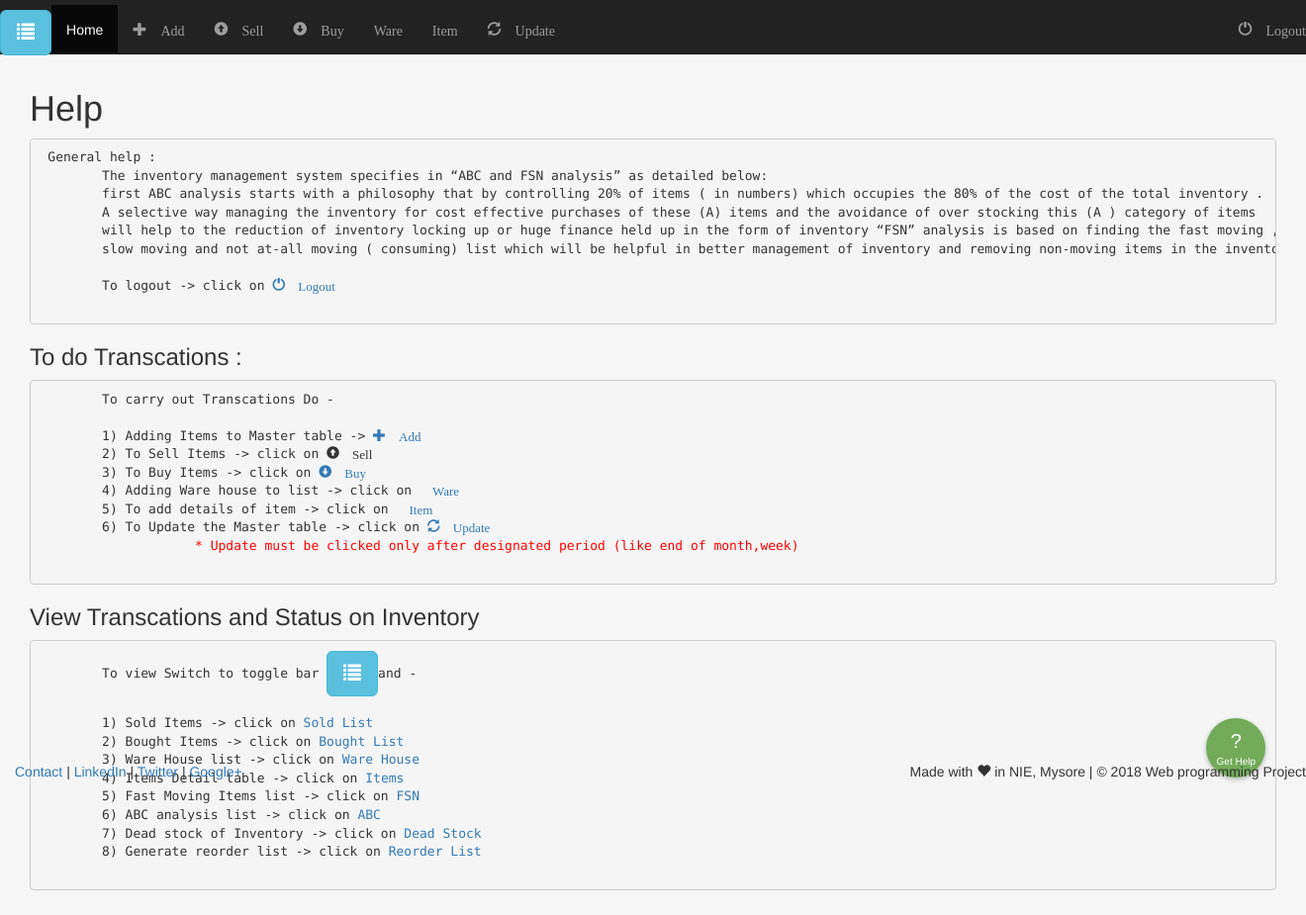
After one commit to naveenrajm7/inventory-management, a Django app: page /help/ in a window 1320 px wide. The commit adds this page. Shown: the whole page at 99% size. Run offline with Django 3.2, Linux system fonts and the light colour scheme; the visitor is signed in with stand-in values (Sample User, id 1); some libraries are stand-ins or nearby versions.

Commit message:
added help - float button, abc,n list

```diff
--- /dev/null
+++ b/webapp/static/webapp/css/help.css
@@ -0,0 +1,60 @@
+.help-button-wrapper {
+  position: fixed;
+  bottom: 1em;
+  right: 1em;
+  text-align: center;
+}
+.help-button {
+  height: 6em;
+  width: 6em;
+  font-size: 10px;
+  border-radius: 50%;
+  border: 0 none;
+  background: #72AB59;
+  color: #fff;
+  cursor: pointer;
+  box-shadow: 0 2px 5px 0 rgba(0, 0, 0, 0.26);
+  transform: scale(1);
+  transition: all 200ms ease;
+}
+.help-button:hover,
+.help-button:focus,
+.help-button:active {
+  box-shadow: 0 8px 17px 0 rgba(0, 0, 0, 0.2);
+  outline: 0;
+}
+.help-button span {
+  display: block;
+  font-size: 2em;
+  transform: scale(1);
+  transition: transform 100ms ease;
+}
+.help-button:hover span,
+.expanded .help-button span,
+.expanded .help-button span {
+  transform: scale(1.25);
+}
+.expanded .help-button {
+  transform: scale(.5);
+  color: rgba(255,255,255,.5);
+  background: #ffaa00;
+}
+.help-list {
+  list-style: none;
+  padding: 0;
+  margin: 0;
+  transition: all 200ms ease;
+  transform: translate(0, 90px) scale(.5);
+  transform-origin: bottom center;
+  opacity: 0;
+}
+.expanded .help-list {
+  transform: translate(0px,20px) scale(1);
+  opacity: 1;
+}
+.help-list li {
+  margin-bottom: 1em;
+}
+.help-list a {
+  color: #212121;
+}
--- a/webapp/templates/webapp/about.html
+++ b/webapp/templates/webapp/about.html
@@ -1,9 +1,12 @@
 {% extends "webapp/base.html" %}
+{% load static %}
 {% block title %}About Us {% endblock %}
 {% block body %}
     {% for c in dict_content %}
         <p> {{c}} </p>
-    {% endfor %}
+    {% endfor %}<br>
+    How this works: GIF guide
+    <img src="{% static 'webapp/img/out.gif' %}" width="1100" height="500" alt="howtogif"><br><br>
     Source Code on : <a href="https://github.com/naveenrajm7/inventory-management"><i class="fa fa-github" style="font-size:36px"></i> GitHub</a>
 
 {% endblock %}
--- a/webapp/templates/webapp/head.html
+++ b/webapp/templates/webapp/head.html
@@ -8,6 +8,7 @@
 	<link rel="stylesheet" href="{% static 'webapp/css/bootstrap.min.css' %}" type = "text/css"/>
 	<meta name="viewport" content = "width=device-width, initial-scale=1.0">
     <link rel="stylesheet" href="{% static 'webapp/css/sidebar.css' %}">
+    <link rel="stylesheet" href="{% static 'webapp/css/help.css' %}">
     <script src="https://code.jquery.com/jquery-1.10.2.js"></script>
     <script src="{% static 'webapp/js/nav-active.js' %}"></script>
 
@@ -85,9 +86,12 @@
             <li><a href="/consum">Sold List</a></li>
             <li><a href="/issue">Bought List</a></li>
             <li><a href="/whouse">Ware House</a></li>
-            <li><a href="/item">Items</a></li>
+            <li><a href="/item">Items</a></li><hr style="border-top: dotted 1px;" />
             <li><a href="/fsn">FSN</a></li>
-            <li><a href="/reorder">Reorder List</a></li>
+            <li><a href="/abc">ABC</a></li>
+            <li><a href="/not">Dead Stock</a></li>
+            <li><a href="/reorder">Reorder List</a></li><hr>
+            <li><a href="/help">Help?</a><li>
        </ul>
     </div>
 
@@ -102,6 +106,7 @@
     </div>
 
     </div>
+
     <!-- Menu toggle script -->
     <script>
         $('#menu-toggle').click(
@@ -110,27 +115,27 @@
                 $('#wrapper').toggleClass("menuDispalyed");
             });
     </script>
-<!-- Small modal -->
-<div class="modal" id="logoutModal" tabindex="-1" role="dialog" aria-hidden="true">
-<div class="modal-dialog modal-sm">
-<div class="modal-content">
-  <div class="modal-header">
-    <button type="button" class="close" data-dismiss="modal" aria-label="Close"><span aria-hidden="true">×</span></button>
-    <h4>Log Out <i class="fa fa-lock"></i></h4>
-  </div>
-  <div class="modal-body">
-    <p><i class="fa fa-question-circle"></i> Are you sure you want to log-off? <br /></p>
-    <div class="actionsBtns">
-        <form action="/logout" method="post">
-            <input type="hidden" name="${_csrf.parameterName}" value="${_csrf.token}"/>
-            <input type="submit" class="btn btn-default btn-primary" data-dismiss="modal" value="Logout" />
-                <button class="btn btn-default" data-dismiss="modal">Cancel</button>
-        </form>
-    </div>
-  </div>
+
+<!-- floating help -->
+<div class="help-button-wrapper">
+  <ul class="help-list">
+    <li><a href="/help#do">Do Transcations</a></li>
+    <li><a href="/help#view">View Transcations</a></li>
+    <li><a href="/help#general">General Help</a></li>
+  </ul>
+  <button class="help-button">
+    <span>?</span>
+    Get Help
+  </button>
 </div>
-</div>
-</div>
+
+<!-- help toggle script -->
+<script>
+    $('.help-button').on('click', function(){
+        $('.help-button-wrapper').toggleClass('expanded');
+    });
+</script>
+
 
 {% include "webapp/includes/footer.html" %}
 </body>
--- /dev/null
+++ b/webapp/templates/webapp/help.html
@@ -0,0 +1,39 @@
+{% extends "webapp/head.html" %}
+{% block title %} {{ title }}{% endblock %}
+{% block content %}
+    <h1 id="general"> {{ title }} </h1>
+    <pre> General help :
+        The inventory management system specifies in “ABC and FSN analysis” as detailed below:
+        first ABC analysis starts with a philosophy that by controlling 20% of items ( in numbers) which occupies the 80% of the cost of the total inventory .
+        A selective way managing the inventory for cost effective purchases of these (A) items and the avoidance of over stocking this (A ) category of items
+        will help to the reduction of inventory locking up or huge finance held up in the form of inventory “FSN” analysis is based on finding the fast moving ,
+        slow moving and not at-all moving ( consuming) list which will be helpful in better management of inventory and removing non-moving items in the inventory .
+
+        To logout -> click on <a href="/logout/"><span class="glyphicon glyphicon-off" aria-hidden="true"> Logout </span></a>
+    </pre>
+    <b><h3 id="do"> To do Transcations :</h3></b>
+    <pre>
+        To carry out Transcations Do -
+
+        1) Adding Items to Master table -> <a href="{% url 'webapp:master-add' %}"><span class="glyphicon glyphicon-plus" aria-hidden="true"> Add</span></a>
+        2) To Sell Items -> click on <span class="glyphicon glyphicon-circle-arrow-up" aria-hidden="true"> Sell</span>
+        3) To Buy Items -> click on <a href="{% url 'webapp:issue-add' %}"><span class="glyphicon glyphicon-circle-arrow-down" aria-hidden="true"> Buy</span></a>
+        4) Adding Ware house to list -> click on <a href="{% url 'webapp:whouse-add' %}"><span class="glyphicon glyphicon-circle-plus" aria-hidden="true"> Ware</span></a>
+        5) To add details of item -> click on <a href="{% url 'webapp:item-add' %}"><span class="glyphicon glyphicon-circle-plus" aria-hidden="true"> Item</span></a>
+        6) To Update the Master table -> click on <a href="{% url 'webapp:master-update' %}"><span class="glyphicon glyphicon-refresh" aria-hidden="true"> Update</span></a>
+                    <span style = 'color:red'>* Update must be clicked only after designated period (like end of month,week)</span>
+    </pre>
+    <h3 id="view"> View Transcations and Status on Inventory</h3>
+    <pre>
+        To view Switch to toggle bar <a href="" class="btn btn-info btn-lg" id="menu-toggle"> <span class="glyphicon glyphicon-list"></span></a>and -
+
+        1) Sold Items -> click on <a href="/consum">Sold List</a>
+        2) Bought Items -> click on <a href="/issue">Bought List</a>
+        3) Ware House list -> click on <a href="/whouse">Ware House</a>
+        4) Items Detail table -> click on <a href="/item">Items</a>
+        5) Fast Moving Items list -> click on <a href="/fsn">FSN</a>
+        6) ABC analysis list -> click on <a href="/abc">ABC</a>
+        7) Dead stock of Inventory -> click on <a href="/not">Dead Stock</a>
+        8) Generate reorder list -> click on <a href="/reorder">Reorder List</a>
+    </pre>
+{% endblock %}
--- a/webapp/urls.py
+++ b/webapp/urls.py
@@ -32,6 +32,8 @@ urlpatterns = [
     re_path(r'^item/(?P<pk>[0-9]+)/delete/$', views.ItemInDelete.as_view(), name ='item-delete'),
     # display fsn list
     path('fsn/', views.fast_moving, name = 'fsn'),
-    path('reorder/', views.reorder, name = 'reorder')
-
+    path('reorder/', views.reorder, name = 'reorder'),
+    path('abc/', views.abc_list, name = 'abc_list'),
+    path('not/', views.n_list, name = 'n_list'),
+    path('help/', views.help, name = 'help')
 ]
--- a/webapp/views.py
+++ b/webapp/views.py
@@ -32,7 +32,9 @@ class HomeView(LoginRequiredMixin, generic.ListView):
     def get_queryset(self):
         return MasterIn.objects.all()
 
-class MasterInAdd(CreateView):
+class MasterInAdd(LoginRequiredMixin, CreateView):
+    login_url = '/login/'
+    redirect_field_name = '/login/'
     model = MasterIn
     fields = ['item_code', 'item_name', 'item_qty', 'item_rate', 'item_bal_qty', 'item_new_rate', 'whouse_code' ]
 # product detail view
@@ -51,8 +53,10 @@ class ConsumInView(LoginRequiredMixin, generic.ListView):
     def get_queryset(self):
         return ConsumIn.objects.all()
 
-# to create a new ConsumIn --> buying something into Inventory
-class ConsumInAdd(CreateView):
+# to create a new ConsumIn --> selling something out Inventory
+class ConsumInAdd(LoginRequiredMixin, CreateView):
+    login_url = '/login/'
+    redirect_field_name = '/login/'
     model = ConsumIn
     fields = ['item_code', 'date_consum', 'item_consum_qty', 'item_consum_rate' ]
 
@@ -64,8 +68,10 @@ class IssueInView(LoginRequiredMixin, generic.ListView):
     def get_queryset(self):
         return IssueIn.objects.all()
 
-# to create a new IssueIn --> selling something out of Inventory
-class IssueInAdd(CreateView):
+# to create a new IssueIn --> bringing item into Inventory
+class IssueInAdd(LoginRequiredMixin, CreateView):
+    login_url = '/login/'
+    redirect_field_name = '/login/'
     model = IssueIn
     fields = ['item_code', 'date_issue', 'item_issue_qty', 'item_issue_rate' ]
 
@@ -79,17 +85,23 @@ class WhouseInView(LoginRequiredMixin, generic.ListView):
         return WhouseIn.objects.all()
 
 # to add whouse
-class WhouseInAdd(CreateView):
+class WhouseInAdd(LoginRequiredMixin, CreateView):
+    login_url = '/login/'
+    redirect_field_name = '/login/'
     model = WhouseIn
     fields = ['whouse_code', 'whouse_name', 'whouse_address', 'whouse_location', 'whouse_city',
             'whouse_phone', 'whouse_mobile', 'whouse_head_name', 'whouse_pincode' ]
 
-class WhouseInUpdate(UpdateView):
+class WhouseInUpdate(LoginRequiredMixin, UpdateView):
+    login_url = '/login/'
+    redirect_field_name = '/login/'
     model = WhouseIn
     fields = ['whouse_code', 'whouse_name', 'whouse_address', 'whouse_location', 'whouse_city',
             'whouse_phone', 'whouse_mobile', 'whouse_head_name', 'whouse_pincode' ]
 
-class WhouseInDelete(DeleteView):
+class WhouseInDelete(LoginRequiredMixin, DeleteView):
+    login_url = '/login/'
+    redirect_field_name = '/login/'
     model = WhouseIn
     success_url = reverse_lazy('webapp:whouse')
 
@@ -100,17 +112,23 @@ class ItemInView(LoginRequiredMixin, generic.ListView):
     def get_queryset(self):
         return ItemIn.objects.all()
 
-class ItemInAdd(CreateView):
+class ItemInAdd(LoginRequiredMixin, CreateView):
+    login_url = '/login/'
+    redirect_field_name = '/login/'
     model = ItemIn
     fields = ['item_code', 'item_name', 'item_reorder_qty', 'item_reorder_rate', 'item_reorder_level',
             'item_vendor_name', 'item_vendor_address' ]
 
-class ItemInUpdate(UpdateView):
+class ItemInUpdate(LoginRequiredMixin, UpdateView):
+    login_url = '/login/'
+    redirect_field_name = '/login/'
     model = ItemIn
     fields = ['item_code', 'item_name', 'item_reorder_qty', 'item_reorder_rate', 'item_reorder_level',
             'item_vendor_name', 'item_vendor_address' ]
 
-class ItemInDelete(DeleteView):
+class ItemInDelete(LoginRequiredMixin, DeleteView):
+    login_url = '/login/'
+    redirect_field_name = '/login/'
     model = ItemIn
     success_url = reverse_lazy('webapp:item')
 
@@ -122,6 +140,7 @@ def dictfetchall(cursor):
         for row in cursor.fetchall()
     ]
 
+@login_required(login_url='/login/')
 def update_master(request):
     template_name = 'webapp/home.html' #which template should i use to return?
     context = {
@@ -140,6 +159,7 @@ def update_master(request):
         where a.item_code=b.item_code;")
     return render(request, template_name, context)
 
+@login_required(login_url='/login/')
 def fast_moving(request):
     template_name = 'webapp/fsn.html'
     with connection.cursor() as cursor:
@@ -152,6 +172,7 @@ def fast_moving(request):
     }
     return render(request, template_name, context)
 
+@login_required(login_url='/login/')
 def reorder(request):
     template_name = 'webapp/reorder.html'
     with connection.cursor() as cursor:
@@ -165,3 +186,39 @@ def reorder(request):
         "title": "Reorder List"
     }
     return render(request, template_name, context)
+
+@login_required(login_url='/login/')
+def abc_list(request):
+    template_name = 'webapp/abc_list.html'
+    with connection.cursor() as cursor:
+        cursor.execute("select `master_in`.`item_code` AS `item_code`,`master_in`.`Item_name` AS `item_name`,`master_in`.`Item_bal_qty` \
+        AS `item_bal_qty`,(`master_in`.`Item_bal_qty` * `master_in`.`Item_rate`) AS `item_inventory_amount` from \
+        `master_in` order by (`master_in`.`Item_bal_qty` * `master_in`.`Item_rate`) desc ;")
+        abc_list = dictfetchall(cursor)
+
+    context = {
+        "object_list": abc_list,
+        "title": "ABC List"
+    }
+    return render(request, template_name, context)
+
+@login_required(login_url='/login/')
+def n_list(request):
+    ''' Not moving items '''
+    template_name = 'webapp/n_list.html'
+    with connection.cursor() as cursor:
+        cursor.execute("select `master_in`.`item_code` AS `item_code`,`master_in`.`Item_name` AS `item_name`,`master_in`.`Item_qty` \
+        AS `item_qty`,`master_in`.`Item_rate` AS `item_rate`,`master_in`.`Item_bal_qty` AS `item_bal_qty`,(`master_in`.`Item_qty` * `master_in`.`Item_rate`) \
+        AS `dead_stock_amt` from `master_in` where (not(`master_in`.`item_code` in (select `consum_in`.`item_code` from `consum_in`)));")
+        n_list = dictfetchall(cursor)
+
+    context = {
+        "object_list": n_list,
+        "title": "Not Moving item List"
+    }
+    return render(request, template_name, context)
+
+@login_required(login_url='/login/', redirect_field_name='login_error.html')
+def help(request):
+    template_name = 'webapp/help.html'
+    return render(request, template_name, {"title": "Help"})
```
Also changed, not shown: webapp/templates/webapp/abc_list.html (added, +30 -0 lines), webapp/templates/webapp/index.html (+7 -3 lines), webapp/templates/webapp/login_error.html (added, +7 -0 lines), webapp/templates/webapp/n_list.html (added, +32 -0 lines), webapp/static/webapp/img/howto.gif (added), 2 other files.
